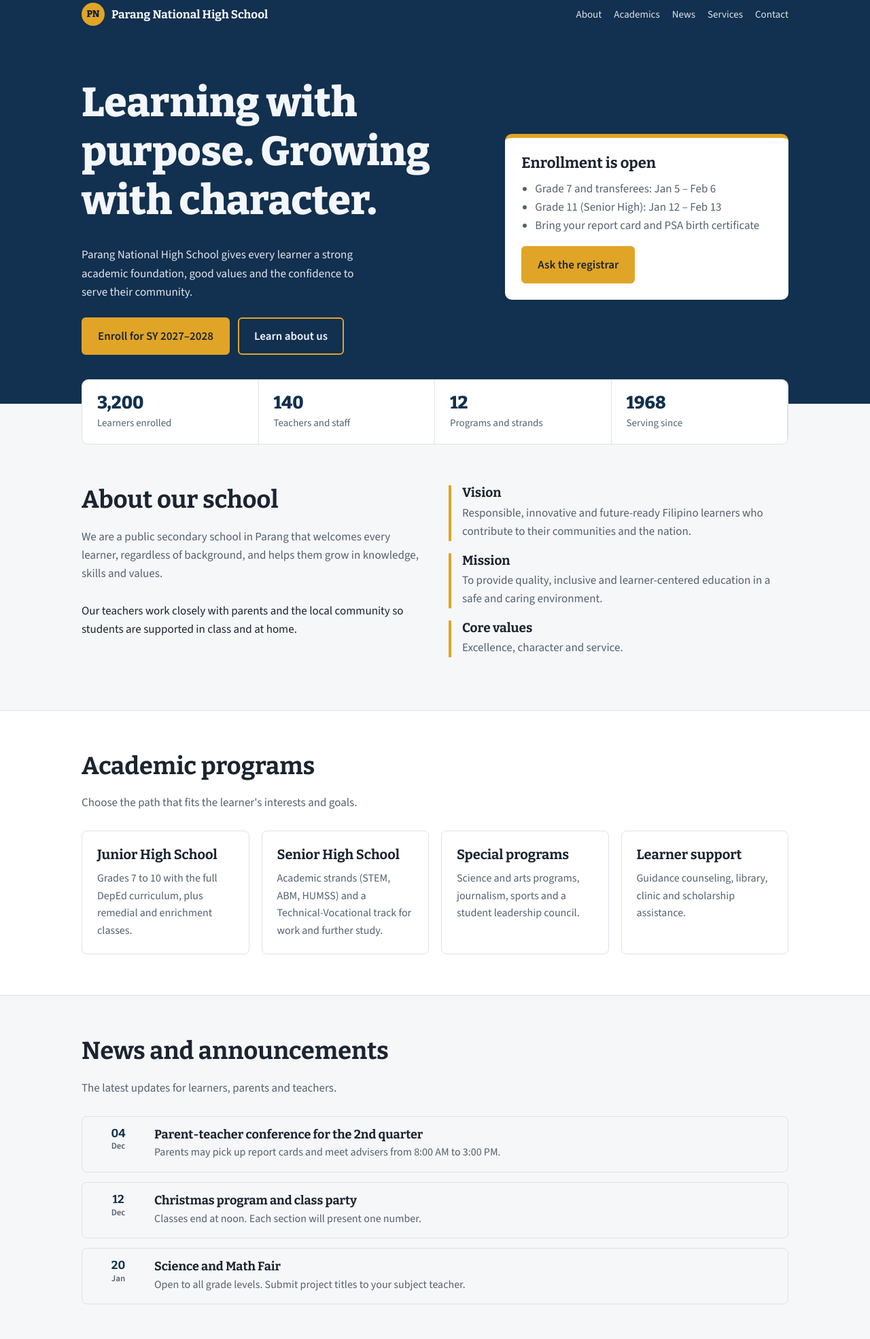
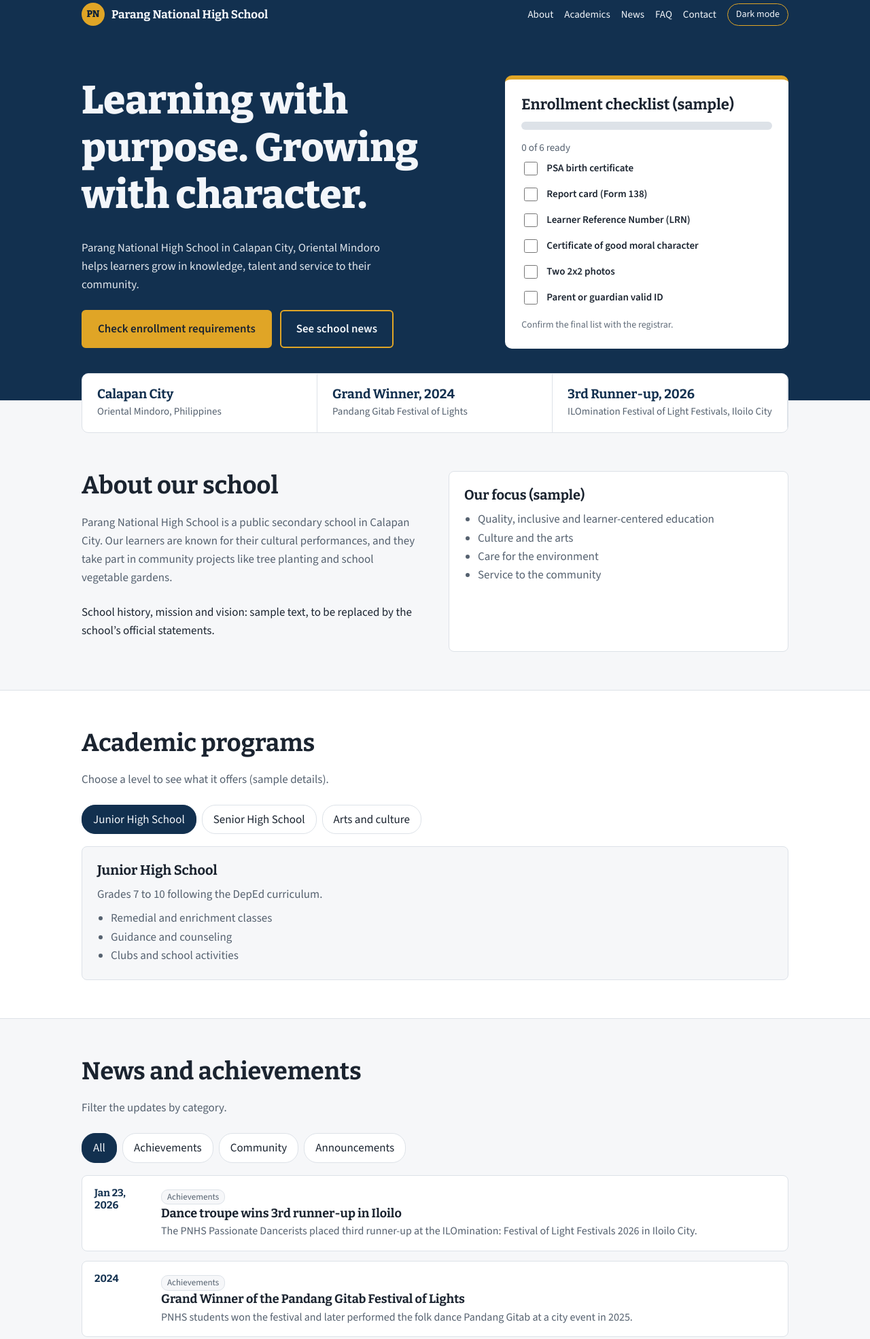
Before and after one commit to jaimekarl534-glitch/parang-national-high-school, a plain HTML site: page index.html in a window 1280 px wide. Shown: the part 43-2013 px from the top of the page at 68% size. Drawn offline with nearby package versions, Linux system fonts and the light colour scheme.

Commit message:
Add files via upload

```diff
--- a/index.html
+++ b/index.html
@@ -3,170 +3,217 @@
 <head>
 <meta charset="utf-8">
 <meta name="viewport" content="width=device-width, initial-scale=1, viewport-fit=cover">
-<title>Parang National High School</title>
+<title>Parang National High School, Calapan City</title>
 <link rel="stylesheet" href="https://fonts.googleapis.com/css2?family=Bitter:wght@500;700;800&family=Source+Sans+3:wght@400;600&display=swap">
 <style>
-:root{--navy:#12304f;--navy2:#0c2138;--gold:#e0a526;--bg:#f6f7f9;--surface:#fff;--ink:#1b2430;--muted:#55616f;--line:#dde2e8;--onnavy:#f3f6fa;
-box-sizing:border-box;padding-top:env(safe-area-inset-top,0px);padding-bottom:env(safe-area-inset-bottom,0px)}
-@media (prefers-color-scheme:dark){:root:not([data-theme="light"]){--navy:#0c2138;--navy2:#07131f;--gold:#e8b443;--bg:#0f1620;--surface:#17212e;--ink:#e8edf3;--muted:#9eabba;--line:#27364a;color-scheme:dark}}
-:root[data-theme="dark"]{--navy:#0c2138;--navy2:#07131f;--gold:#e8b443;--bg:#0f1620;--surface:#17212e;--ink:#e8edf3;--muted:#9eabba;--line:#27364a;color-scheme:dark}
+:root{--navy:#12304f;--navy2:#0c2138;--gold:#e0a526;--bg:#f6f7f9;--surface:#fff;--ink:#1b2430;--muted:#55616f;--line:#dde2e8;--acc:#12304f;--onnavy:#f3f6fa}
+@media (prefers-color-scheme:dark){:root:not([data-theme="light"]){--navy:#0c2138;--navy2:#07131f;--gold:#e8b443;--bg:#0f1620;--surface:#17212e;--ink:#e8edf3;--muted:#9eabba;--line:#27364a;--acc:#e8b443;color-scheme:dark}}
+:root[data-theme="dark"]{--navy:#0c2138;--navy2:#07131f;--gold:#e8b443;--bg:#0f1620;--surface:#17212e;--ink:#e8edf3;--muted:#9eabba;--line:#27364a;--acc:#e8b443;color-scheme:dark}
+*{box-sizing:border-box}
 html{scroll-padding-top:70px;scroll-behavior:smooth}
-*{box-sizing:border-box}
-body{margin:0;background:var(--bg);color:var(--ink);font:17px/1.6 "Source Sans 3",system-ui,sans-serif}
+body{margin:0;background:var(--bg);color:var(--ink);font:17px/1.6 "Source Sans 3",system-ui,sans-serif;padding-top:env(safe-area-inset-top,0px);padding-bottom:env(safe-area-inset-bottom,0px)}
 h1,h2,h3{font-family:Bitter,Georgia,serif;line-height:1.2;margin:0 0 .5em}
-a{color:inherit}
+a{color:inherit}button{font:inherit;cursor:pointer}
 :focus-visible{outline:3px solid var(--gold);outline-offset:2px}
 .wrap{max-width:1080px;margin:0 auto;padding:0 20px}
 .note{background:var(--gold);color:#1b2430;text-align:center;font-size:14px;padding:6px 12px}
 header{position:sticky;top:0;z-index:5;background:var(--navy);color:var(--onnavy)}
-header .wrap{display:flex;align-items:center;justify-content:space-between;gap:16px;min-height:60px;flex-wrap:wrap}
+header .wrap{display:flex;align-items:center;justify-content:space-between;gap:12px;min-height:60px;flex-wrap:wrap}
 .brand{font-family:Bitter,serif;font-weight:700;text-decoration:none;display:flex;align-items:center;gap:10px}
-.logo{width:34px;height:34px;border-radius:50%;background:var(--gold);color:var(--navy2);display:grid;place-items:center;font-weight:800;font-size:14px}
-nav{display:flex;gap:18px;flex-wrap:wrap;font-size:15px}
-nav a{text-decoration:none;opacity:.9;padding:6px 0}
-nav a:hover{opacity:1;text-decoration:underline;text-decoration-color:var(--gold);text-underline-offset:6px}
-.hero{background:var(--navy);color:var(--onnavy);padding:64px 0 72px}
+.logo{width:34px;height:34px;border-radius:50%;background:var(--gold);color:#0c2138;display:grid;place-items:center;font-weight:800;font-size:14px}
+nav{display:flex;gap:16px;flex-wrap:wrap;align-items:center;font-size:15px}
+nav a{text-decoration:none;padding:6px 0}
+nav a:hover{text-decoration:underline;text-decoration-color:var(--gold);text-underline-offset:6px}
+#theme{background:none;border:1px solid var(--gold);color:var(--onnavy);border-radius:20px;padding:4px 12px;font-size:14px}
+.hero{background:var(--navy);color:var(--onnavy);padding:60px 0 76px}
 .hero .wrap{display:grid;grid-template-columns:1.4fr 1fr;gap:40px;align-items:center}
-.hero h1{font-size:clamp(34px,6vw,60px);font-weight:800}
+.hero h1{font-size:clamp(34px,6vw,58px);font-weight:800}
 .hero p{max-width:52ch;opacity:.92}
+.btn{display:inline-block;padding:12px 22px;border-radius:6px;font-weight:600;text-decoration:none;border:2px solid var(--gold);background:none;color:var(--onnavy)}
+.btn.p{background:var(--gold);color:#1b2430}
 .btns{display:flex;gap:12px;flex-wrap:wrap;margin-top:24px}
-.btn{display:inline-block;padding:12px 22px;border-radius:6px;font-weight:600;text-decoration:none;border:2px solid var(--gold)}
-.btn.p{background:var(--gold);color:#1b2430}
-.btn.s{color:var(--onnavy)}
-.enroll{background:var(--surface);color:var(--ink);border-radius:10px;padding:24px;border-top:6px solid var(--gold)}
-.enroll h2{font-size:22px}
-.enroll ul{margin:0 0 16px;padding-left:20px;color:var(--muted)}
-section{padding:60px 0}
+.panel{background:var(--surface);color:var(--ink);border-radius:10px;padding:24px;border-top:6px solid var(--gold)}
+.panel h2{font-size:22px}
+.bar{height:12px;background:var(--line);border-radius:6px;overflow:hidden;margin:10px 0 14px}
+.bar i{display:block;height:100%;width:0;background:var(--gold);transition:width .3s}
+.chk{display:flex;gap:10px;align-items:flex-start;padding:6px 0;cursor:pointer}
+.chk input{width:20px;height:20px;margin-top:3px;accent-color:var(--navy)}
+.chk input:checked+span{text-decoration:line-through;color:var(--muted)}
+section{padding:56px 0}
 section h2{font-size:clamp(26px,4vw,36px)}
-.lead{color:var(--muted);max-width:60ch;margin-bottom:28px}
-.facts{display:flex;flex-wrap:wrap;gap:0;background:var(--surface);border:1px solid var(--line);border-radius:10px;margin-top:-36px;position:relative;overflow:hidden}
-.facts div{flex:1 1 180px;padding:18px 22px;border-right:1px solid var(--line)}
-.facts b{display:block;font:800 26px Bitter,serif;color:var(--navy)}
-@media (prefers-color-scheme:dark){:root:not([data-theme="light"]) .facts b{color:var(--gold)}}
+.lead{color:var(--muted);max-width:60ch;margin-bottom:24px}
+.alt{background:var(--surface);border-block:1px solid var(--line)}
+.facts{display:flex;flex-wrap:wrap;background:var(--surface);border:1px solid var(--line);border-radius:10px;margin-top:-40px;position:relative;overflow:hidden}
+.facts div{flex:1 1 220px;padding:18px 22px;border-right:1px solid var(--line)}
+.facts b{display:block;font:700 19px Bitter,serif;color:var(--acc)}
 .facts span{color:var(--muted);font-size:15px}
-.about{display:grid;grid-template-columns:1fr 1fr;gap:40px}
-.mv{border-left:4px solid var(--gold);padding-left:16px;margin-bottom:18px}
-.mv h3{font-size:19px;margin-bottom:4px}
-.mv p{margin:0;color:var(--muted)}
-.grid{display:grid;grid-template-columns:repeat(auto-fit,minmax(230px,1fr));gap:18px}
+.tabs{display:flex;gap:8px;flex-wrap:wrap;margin-bottom:18px}
+.tab{background:var(--surface);color:var(--ink);border:1px solid var(--line);border-radius:20px;padding:7px 16px}
+.tab[aria-selected="true"]{background:var(--navy);color:var(--onnavy);border-color:var(--navy)}
 .card{background:var(--surface);border:1px solid var(--line);border-radius:8px;padding:22px}
-.card h3{font-size:20px}
-.card p{margin:0;color:var(--muted);font-size:16px}
-.alt{background:var(--surface);border-block:1px solid var(--line)}
-.news{display:grid;gap:14px}
-.item{display:grid;grid-template-columns:70px 1fr;gap:18px;background:var(--bg);border:1px solid var(--line);border-radius:8px;padding:16px 18px}
-.date{text-align:center;font-family:Bitter,serif;font-weight:700;line-height:1.1;color:var(--navy)}
-@media (prefers-color-scheme:dark){:root:not([data-theme="light"]) .date{color:var(--gold)}}
-.date small{display:block;font:600 13px "Source Sans 3",sans-serif;color:var(--muted)}
-.item h3{font-size:18px;margin-bottom:2px}
-.item p{margin:0;color:var(--muted);font-size:16px}
-.msg{max-width:70ch}
-.msg blockquote{margin:0 0 12px;font:500 21px/1.5 Bitter,Georgia,serif}
-.contact{display:grid;grid-template-columns:1fr 1fr;gap:40px}
+.alt .card{background:var(--bg)}
+.card h3{font-size:20px}.card p{margin:0 0 8px;color:var(--muted)}
+.card ul{margin:0;padding-left:20px;color:var(--muted)}
+.grid{display:grid;grid-template-columns:repeat(auto-fit,minmax(260px,1fr));gap:18px}
+.item{display:grid;grid-template-columns:80px 1fr;gap:18px;background:var(--surface);border:1px solid var(--line);border-radius:8px;padding:16px 18px}
+.date{font:700 15px/1.2 Bitter,serif;color:var(--acc)}
+.tag{display:inline-block;font-size:13px;background:var(--bg);border:1px solid var(--line);border-radius:10px;padding:0 8px;color:var(--muted)}
+.item h3{font-size:18px;margin:2px 0}.item p{margin:0;color:var(--muted);font-size:16px}
+details{background:var(--bg);border:1px solid var(--line);border-radius:8px;margin-bottom:10px;padding:12px 16px}
+summary{font-weight:600;cursor:pointer}
+details p{margin:8px 0 0;color:var(--muted)}
+form{display:grid;gap:12px}
+label{font-weight:600;font-size:15px}
+input[type=text],input[type=email],textarea{width:100%;padding:10px 12px;border:1px solid var(--line);border-radius:6px;background:var(--surface);color:var(--ink);font:inherit}
+.two{display:grid;grid-template-columns:1fr 1fr;gap:40px}
 dl{margin:0}dt{font-weight:600;margin-top:12px}dd{margin:0;color:var(--muted)}
-footer{background:var(--navy2);color:var(--onnavy);padding:28px 0;font-size:15px}
+#msg{color:var(--acc);font-weight:600;min-height:1.5em}
+footer{background:var(--navy2);color:var(--onnavy);padding:26px 0;font-size:15px}
 footer .wrap{display:flex;justify-content:space-between;gap:12px;flex-wrap:wrap}
-@media (max-width:760px){.hero .wrap,.about,.contact{grid-template-columns:1fr}.hero{padding:40px 0 56px}nav{gap:14px}}
-@media (prefers-reduced-motion:reduce){html{scroll-behavior:auto}}
+@media (max-width:760px){.hero .wrap,.two{grid-template-columns:1fr}.hero{padding:40px 0 60px}.item{grid-template-columns:1fr;gap:4px}}
+@media (prefers-reduced-motion:reduce){html{scroll-behavior:auto}.bar i{transition:none}}
 </style>
 </head>
 <body>
-<div class="note">Sample content: all names, numbers and dates are placeholders for you to replace.</div>
+<div class="note">Items marked “sample” are placeholders. Replace them with your school’s official details.</div>
 <header><div class="wrap">
 <a class="brand" href="#top"><span class="logo" aria-hidden="true">PN</span>Parang National High School</a>
-<nav aria-label="Main"><a href="#about">About</a><a href="#academics">Academics</a><a href="#news">News</a><a href="#services">Services</a><a href="#contact">Contact</a></nav>
+<nav aria-label="Main"><a href="#about">About</a><a href="#academics">Academics</a><a href="#news">News</a><a href="#faq">FAQ</a><a href="#contact">Contact</a><button id="theme" type="button" aria-label="Switch between light and dark mode">Dark mode</button></nav>
 </div></header>
 
 <main id="top">
 <div class="hero"><div class="wrap">
 <div>
 <h1>Learning with purpose. Growing with character.</h1>
-<p>Parang National High School gives every learner a strong academic foundation, good values and the confidence to serve their community.</p>
-<div class="btns"><a class="btn p" href="#enroll">Enroll for SY 2027–2028</a><a class="btn s" href="#about">Learn about us</a></div>
+<p>Parang National High School in Calapan City, Oriental Mindoro helps learners grow in knowledge, talent and service to their community.</p>
+<div class="btns"><a class="btn p" href="#enroll">Check enrollment requirements</a><a class="btn" href="#news">See school news</a></div>
 </div>
-<aside class="enroll" id="enroll">
-<h2>Enrollment is open</h2>
-<ul><li>Grade 7 and transferees: Jan 5 – Feb 6</li><li>Grade 11 (Senior High): Jan 12 – Feb 13</li><li>Bring your report card and PSA birth certificate</li></ul>
-<a class="btn p" href="#contact">Ask the registrar</a>
+<aside class="panel" id="enroll" aria-labelledby="eh">
+<h2 id="eh">Enrollment checklist (sample)</h2>
+<div class="bar" role="progressbar" aria-valuemin="0" aria-valuemax="100" aria-valuenow="0" id="pb"><i id="pf"></i></div>
+<div id="pt" style="font-size:15px;color:var(--muted)">0 of 6 ready</div>
+<div id="list"></div>
+<p style="font-size:14px;color:var(--muted);margin:10px 0 0">Confirm the final list with the registrar.</p>
 </aside>
 </div></div>
 
 <div class="wrap"><div class="facts">
-<div><b>3,200</b><span>Learners enrolled</span></div>
-<div><b>140</b><span>Teachers and staff</span></div>
-<div><b>12</b><span>Programs and strands</span></div>
-<div><b>1968</b><span>Serving since</span></div>
+<div><b>Calapan City</b><span>Oriental Mindoro, Philippines</span></div>
+<div><b>Grand Winner, 2024</b><span>Pandang Gitab Festival of Lights</span></div>
+<div><b>3rd Runner-up, 2026</b><span>ILOmination Festival of Light Festivals, Iloilo City</span></div>
 </div></div>
 
-<section id="about"><div class="wrap about">
+<section id="about"><div class="wrap two">
 <div>
 <h2>About our school</h2>
-<p class="lead">We are a public secondary school in Parang that welcomes every learner, regardless of background, and helps them grow in knowledge, skills and values.</p>
-<p>Our teachers work closely with parents and the local community so students are supported in class and at home.</p>
+<p class="lead">Parang National High School is a public secondary school in Calapan City. Our learners are known for their cultural performances, and they take part in community projects like tree planting and school vegetable gardens.</p>
+<p>School history, mission and vision: sample text, to be replaced by the school’s official statements.</p>
 </div>
-<div>
-<div class="mv"><h3>Vision</h3><p>Responsible, innovative and future-ready Filipino learners who contribute to their communities and the nation.</p></div>
-<div class="mv"><h3>Mission</h3><p>To provide quality, inclusive and learner-centered education in a safe and caring environment.</p></div>
-<div class="mv"><h3>Core values</h3><p>Excellence, character and service.</p></div>
-</div>
+<div class="card"><h3>Our focus (sample)</h3><ul><li>Quality, inclusive and learner-centered education</li><li>Culture and the arts</li><li>Care for the environment</li><li>Service to the community</li></ul></div>
 </div></section>
 
 <section class="alt" id="academics"><div class="wrap">
 <h2>Academic programs</h2>
-<p class="lead">Choose the path that fits the learner's interests and goals.</p>
-<div class="grid">
-<div class="card"><h3>Junior High School</h3><p>Grades 7 to 10 with the full DepEd curriculum, plus remedial and enrichment classes.</p></div>
-<div class="card"><h3>Senior High School</h3><p>Academic strands (STEM, ABM, HUMSS) and a Technical-Vocational track for work and further study.</p></div>
-<div class="card"><h3>Special programs</h3><p>Science and arts programs, journalism, sports and a student leadership council.</p></div>
-<div class="card"><h3>Learner support</h3><p>Guidance counseling, library, clinic and scholarship assistance.</p></div>
-</div>
+<p class="lead">Choose a level to see what it offers (sample details).</p>
+<div class="tabs" role="tablist" id="ptabs"></div>
+<div class="card" id="pbody" role="tabpanel" aria-live="polite"></div>
 </div></section>
 
 <section id="news"><div class="wrap">
-<h2>News and announcements</h2>
-<p class="lead">The latest updates for learners, parents and teachers.</p>
-<div class="news">
-<article class="item"><div class="date">04<small>Dec</small></div><div><h3>Parent-teacher conference for the 2nd quarter</h3><p>Parents may pick up report cards and meet advisers from 8:00 AM to 3:00 PM.</p></div></article>
-<article class="item"><div class="date">12<small>Dec</small></div><div><h3>Christmas program and class party</h3><p>Classes end at noon. Each section will present one number.</p></div></article>
-<article class="item"><div class="date">20<small>Jan</small></div><div><h3>Science and Math Fair</h3><p>Open to all grade levels. Submit project titles to your subject teacher.</p></div></article>
-</div>
+<h2>News and achievements</h2>
+<p class="lead">Filter the updates by category.</p>
+<div class="tabs" role="tablist" id="ntabs"></div>
+<div id="nlist" style="display:grid;gap:14px" aria-live="polite"></div>
 </div></section>
 
-<section class="alt" id="services"><div class="wrap">
-<h2>Online services</h2>
-<p class="lead">Quick access to the most-used school resources.</p>
-<div class="grid">
-<a class="card" href="#contact"><h3>Student portal</h3><p>Check schedules and requirements.</p></a>
-<a class="card" href="#contact"><h3>Report card</h3><p>View grades online once released.</p></a>
-<a class="card" href="#news"><h3>School calendar</h3><p>Holidays, exams and events.</p></a>
-<a class="card" href="#enroll"><h3>Enrollment</h3><p>Requirements and schedule.</p></a>
-</div>
+<section class="alt" id="faq"><div class="wrap">
+<h2>Frequently asked questions</h2>
+<p class="lead">Sample answers. Please confirm with the school office.</p>
+<details><summary>Who can enroll?</summary><p>Incoming Grade 7 learners, transferees and returning students. Bring the documents from the checklist at the top of this page.</p></details>
+<details><summary>When is enrollment?</summary><p>Dates follow the DepEd school calendar. Check the News section or ask the office for this year’s schedule.</p></details>
+<details><summary>How do I get my child’s report card?</summary><p>Parents pick up report cards from the class adviser during the schedule announced by the school.</p></details>
+<details><summary>Where is the school?</summary><p>In Parang, Calapan City, Oriental Mindoro. The exact address is in the Contact section.</p></details>
 </div></section>
 
-<section><div class="wrap msg">
-<h2>Message from the principal</h2>
-<blockquote>“Every learner has something to offer. Our job is to help them find it and use it well.”</blockquote>
-<p>Welcome to Parang National High School. With our teachers, parents and community partners, we will keep working so every student can learn, succeed and make a difference.</p>
-<p><b>Dr. Maria L. Santos</b><br><span style="color:var(--muted)">School Principal (sample name)</span></p>
-</div></section>
-
-<section class="alt" id="contact"><div class="wrap contact">
+<section id="contact"><div class="wrap two">
 <div>
 <h2>Contact us</h2>
-<dl>
-<dt>Address</dt><dd>Parang, Philippines (replace with full address)</dd>
-<dt>Email</dt><dd>parangnhs@example.edu.ph</dd>
-<dt>Phone</dt><dd>(000) 123-4567</dd>
-<dt>Office hours</dt><dd>Monday to Friday, 7:30 AM to 4:30 PM</dd>
-</dl>
+<dl><dt>Location</dt><dd>Parang, Calapan City, Oriental Mindoro</dd>
+<dt>Email</dt><dd>parangnhs@example.edu.ph (sample)</dd>
+<dt>Phone</dt><dd>(000) 000-0000 (sample)</dd>
+<dt>Office hours</dt><dd>Monday to Friday, 7:30 AM to 4:30 PM (sample)</dd></dl>
 </div>
-<div class="card">
-<h3>Visiting the school</h3>
-<p>Please check in at the guard house and tell the guard whom you are visiting. Parents and guardians are welcome at the registrar's office during office hours.</p>
-</div>
+<form id="cf">
+<div><label for="n">Your name</label><input id="n" type="text" required></div>
+<div><label for="e">Your email</label><input id="e" type="email" required></div>
+<div><label for="m">Message</label><textarea id="m" rows="4" required></textarea></div>
+<button class="btn p" type="submit">Send message</button>
+<div id="msg" role="status"></div>
+</form>
 </div></section>
 </main>
 
-<footer><div class="wrap"><span>© 2026 Parang National High School. All rights reserved.</span><span>Excellence, character and service.</span></div></footer>
+<footer><div class="wrap"><span>© 2026 Parang National High School, Calapan City.</span><span>Excellence, character and service.</span></div></footer>
+
+<script>
+var $=function(i){return document.getElementById(i)};
+function store(k,v){try{if(v===undefined)return localStorage.getItem(k);localStorage.setItem(k,v)}catch(e){return null}}
+
+/* Theme */
+var root=document.documentElement,tb=$('theme');
+function setTheme(t){root.setAttribute('data-theme',t);tb.textContent=t==='dark'?'Light mode':'Dark mode';store('pnhs-theme',t)}
+var saved=store('pnhs-theme');
+setTheme(saved||(matchMedia('(prefers-color-scheme:dark)').matches?'dark':'light'));
+tb.onclick=function(){setTheme(root.getAttribute('data-theme')==='dark'?'light':'dark')};
+
+/* Enrollment checklist */
+var items=['PSA birth certificate','Report card (Form 138)','Learner Reference Number (LRN)','Certificate of good moral character','Two 2x2 photos','Parent or guardian valid ID'];
+var done=[];try{done=JSON.parse(store('pnhs-chk')||'[]')}catch(e){}
+function drawList(){
+ $('list').innerHTML=items.map(function(t,i){return '<label class="chk"><input type="checkbox" data-i="'+i+'"'+(done.indexOf(i)>-1?' checked':'')+'><span>'+t+'</span></label>'}).join('');
+ var n=done.length,p=Math.round(n/items.length*100);
+ $('pf').style.width=p+'%';$('pb').setAttribute('aria-valuenow',p);
+ $('pt').textContent=n===items.length?'All documents ready. Visit the registrar.':n+' of '+items.length+' ready';
+}
+$('list').onchange=function(e){var i=+e.target.getAttribute('data-i');var k=done.indexOf(i);if(k>-1)done.splice(k,1);else done.push(i);store('pnhs-chk',JSON.stringify(done));drawList()};
+drawList();
+
+/* Generic tab builder */
+function tabs(id,names,cb){
+ var box=$(id);
+ box.innerHTML=names.map(function(n,i){return '<button class="tab" role="tab" aria-selected="'+(i===0)+'" data-i="'+i+'">'+n+'</button>'}).join('');
+ box.onclick=function(e){var b=e.target.closest('.tab');if(!b)return;[].forEach.call(box.children,function(c){c.setAttribute('aria-selected','false')});b.setAttribute('aria-selected','true');cb(names[+b.getAttribute('data-i')])};
+ cb(names[0]);
+}
+
+/* Programs */
+var progs={
+ 'Junior High School':['Grades 7 to 10 following the DepEd curriculum.','Remedial and enrichment classes','Guidance and counseling','Clubs and school activities'],
+ 'Senior High School':['Grades 11 and 12 (strands to be confirmed by the school).','Academic and technical-vocational options','Work immersion','Career guidance'],
+ 'Arts and culture':['Learners perform in local and national festivals.','Dance troupe and cultural performances','Pandang Gitab folk dance','Music and visual arts']
+};
+tabs('ptabs',Object.keys(progs),function(n){var d=progs[n];$('pbody').innerHTML='<h3>'+n+'</h3><p>'+d[0]+'</p><ul>'+d.slice(1).map(function(x){return '<li>'+x+'</li>'}).join('')+'</ul>'});
+
+/* News */
+var news=[
+ {d:'Jan 23, 2026',c:'Achievements',t:'Dance troupe wins 3rd runner-up in Iloilo',p:'The PNHS Passionate Dancerists placed third runner-up at the ILOmination: Festival of Light Festivals 2026 in Iloilo City.'},
+ {d:'2024',c:'Achievements',t:'Grand Winner of the Pandang Gitab Festival of Lights',p:'PNHS students won the festival and later performed the folk dance Pandang Gitab at a city event in 2025.'},
+ {d:'Early 2023',c:'Community',t:'Tree planting and school vegetable garden',p:'The school took part in a tree-planting and Gulayan sa Paaralan activity with conservation and education partners.'},
+ {d:'Dec 2022',c:'Community',t:'More than 600 books donated by the city government',p:'Calapan City’s government gave over 600 books to PNHS students, and the mayor spoke to learners about the value of education.'},
+ {d:'Sample',c:'Announcements',t:'Parent-teacher conference (sample)',p:'Replace this with the real schedule and venue.'}
+];
+function drawNews(cat){
+ $('nlist').innerHTML=news.filter(function(n){return cat==='All'||n.c===cat}).map(function(n){return '<article class="item"><div class="date">'+n.d+'</div><div><span class="tag">'+n.c+'</span><h3>'+n.t+'</h3><p>'+n.p+'</p></div></article>'}).join('');
+}
+tabs('ntabs',['All','Achievements','Community','Announcements'],drawNews);
+
+/* Contact form (demo: opens the visitor's email app) */
+$('cf').onsubmit=function(e){
+ e.preventDefault();
+ var s=encodeURIComponent('Message from '+$('n').value),b=encodeURIComponent($('m').value+'\n\nFrom: '+$('n').value+' ('+$('e').value+')');
+ $('msg').textContent='Thank you, '+$('n').value+'. Your email app will open so you can send the message.';
+ location.href='mailto:parangnhs@example.edu.ph?subject='+s+'&body='+b;
+};
+</script>
 </body>
 </html>
```
